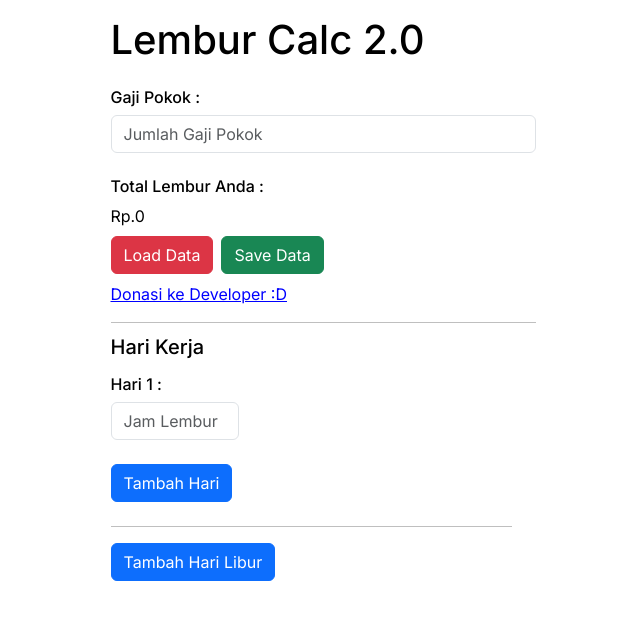
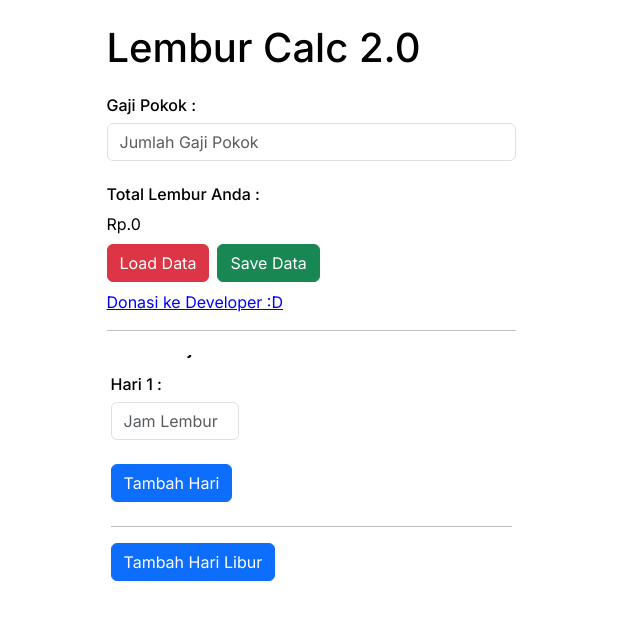
Before and after one commit to hazelflith/lembur-v2, a Next.js app: page / in a window 1280 px wide. Shown: the top 620 px of the page, without its empty margins (329-969 px from the left). Built offline with nearby package versions, Linux system fonts and the light colour scheme.

Commit message:
styling fix

```diff
--- a/src/app/globals.css
+++ b/src/app/globals.css
@@ -65,7 +65,6 @@ a {
   text-decoration: none;
 }
 .mw-425{
-  background: white;
   max-width: 425px;
 }
 
@@ -82,11 +81,17 @@ a {
   background-position: center;
 }
 .fixed{
-  position: fixed;
+  position: fixed !important;
   background: white;
-  max-width: 425px;
-  width: 89vw;
+  max-width: 400px;
+  width: 100%;
+  top: 0;
 }
 .scroll{
   padding-top: 335px;
 }
+
+.navbar{
+  background: white;
+  display: block;
+}
--- a/src/app/page.js
+++ b/src/app/page.js
@@ -214,10 +214,11 @@ const calculateLemburHariLibur = () => {
   return (
     <main>
       <div className="container mw-425 pb-5">
-          <div className='fixed'>
-            <div className="py-3">
-              <h1>Lembur Calc 2.0</h1>
-            </div>
+          <div className="navbar fixed-top mw-425 mx-auto px-2">
+            <div class="">
+              <div className="py-3">
+                <h1>Lembur Calc 2.0</h1>
+              </div>
               <div className="mb-4">
                 <h6>Gaji Pokok :</h6>
                 <CurrencyFormat value={gajiPokokShow} thousandSeparator={'.'} prefix={'Rp.'} decimalSeparator=','  className='mb-2 form-control'
@@ -237,6 +238,7 @@ const calculateLemburHariLibur = () => {
               </div>
               <p className="donasi mt-2" onClick={handleQris}>Donasi ke Developer :D</p>
               <hr></hr>
+            </div>
           </div>
           <div class="scroll">
             {view &&
```
